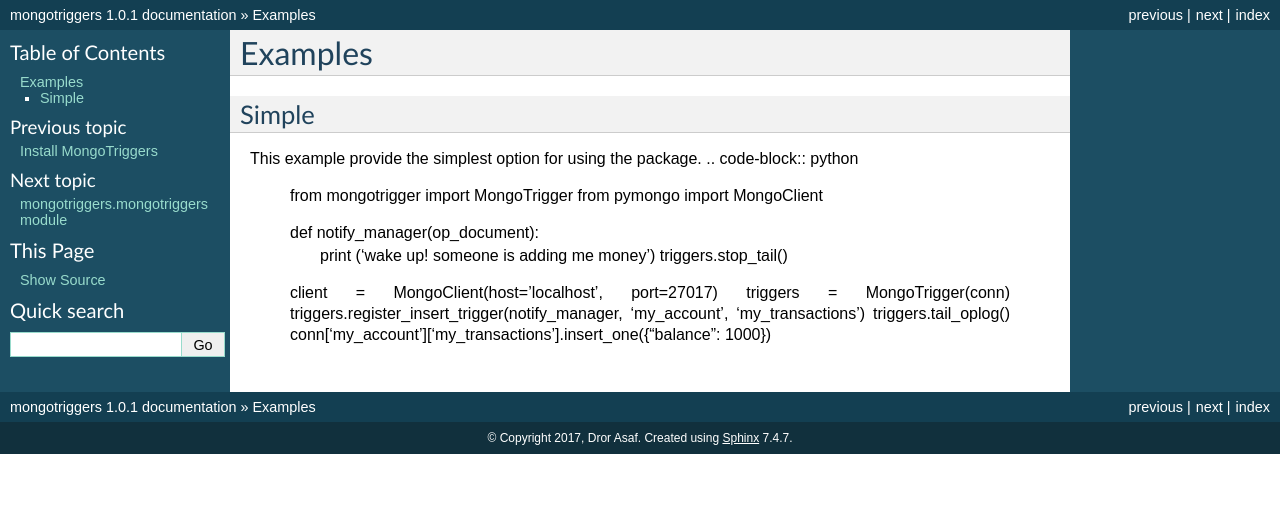
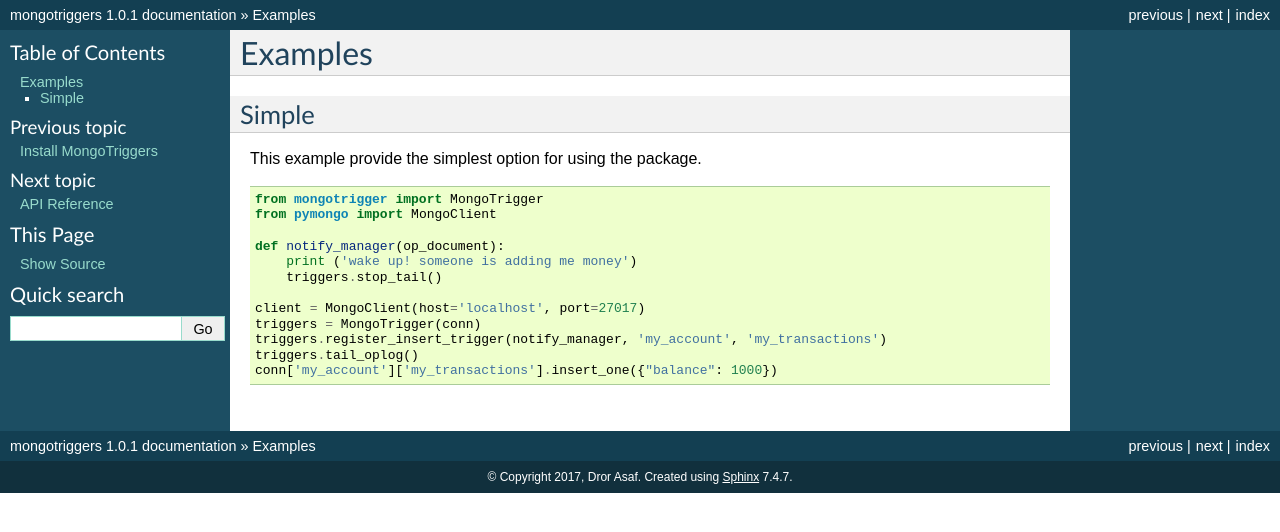
Before and after one commit to drorasaf/mongotriggers, a Sphinx documentation site: the page built from docs/source/examples.rst, in a window 1280 px wide. Shown: the top 532 px of the page. Built offline with Sphinx 7.4.7, drawn with Linux system fonts in a browser that asks for light colours; pages that are not in the unit, such as notebooks, are missing from menus.

Commit message:
fix docs

```diff
--- /dev/null
+++ b/docs/source/api.rst
@@ -0,0 +1,7 @@
+API Reference
+=============
+
+.. toctree::
+    :maxdepth: 1
+
+    mongotriggers.rst
--- a/docs/source/examples.rst
+++ b/docs/source/examples.rst
@@ -5,6 +5,7 @@ Simple
 ------
 
 This example provide the simplest option for using the package.
+
 .. code-block:: python
 
     from mongotrigger import MongoTrigger
--- a/docs/source/index.rst
+++ b/docs/source/index.rst
@@ -16,6 +16,7 @@ Index
 
 * :doc:`install`
 * :doc:`examples`
+* :doc:`API`
 
 .. toctree::
    :maxdepth:1
@@ -24,7 +25,7 @@ Index
 
    install.rst
    examples.rst
-   mongotriggers.rst
+   api.rst
 
 **Help & Reference**
 
```
